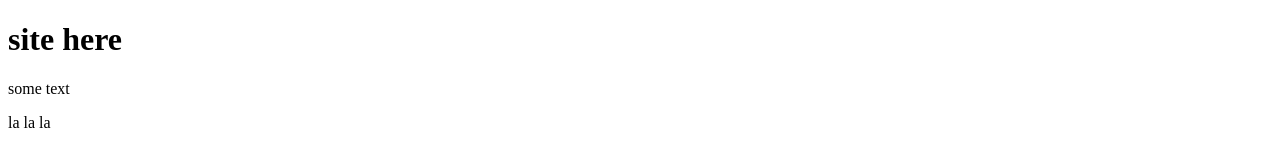
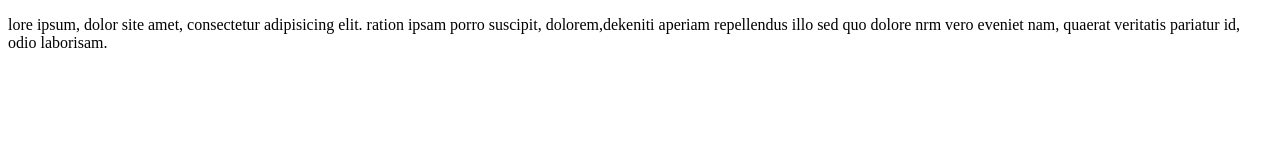
Before and after one commit to Romualdlei/my-site-Loftblog-, a plain HTML site: page index.html in a window 1280 px wide. Drawn offline with Linux system fonts and the light colour scheme.

Commit message:
third commit

```diff
--- a/index.html
+++ b/index.html
@@ -6,8 +6,6 @@
 	<title>Site</title>
 </head>
 <body>
-<h1>site here</h1>
-<p>some text</p>
-<p>la la la</p>
+<p>lore ipsum, dolor site amet, consectetur adipisicing elit. ration ipsam porro suscipit, dolorem,dekeniti aperiam repellendus illo sed quo dolore nrm vero eveniet nam, quaerat veritatis pariatur id, odio laborisam.</p>
 </body>
 </html>
```
